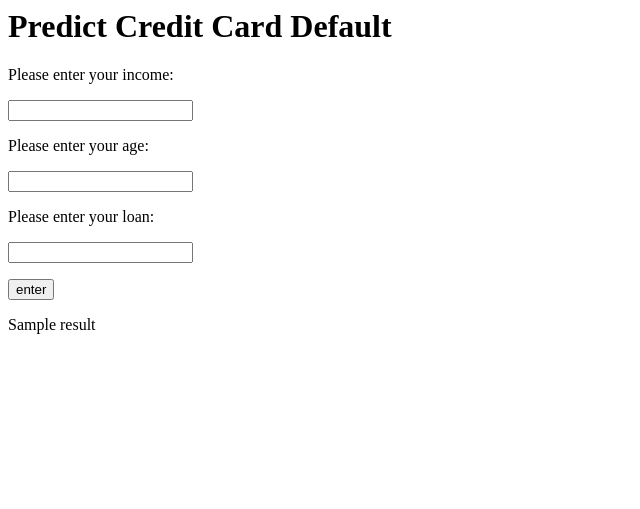
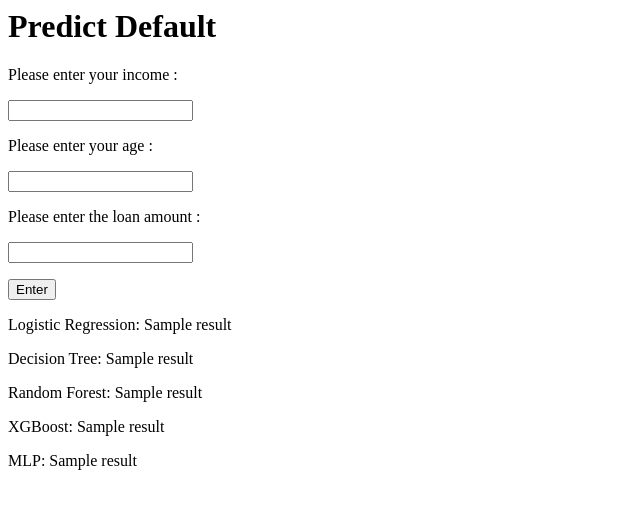
Before and after one commit to xinhui123/credit_card_default, a Flask app: template templates/index.html in a window 1280 px wide. Shown: the top 509 px of the page, without its empty margins (0-640 px from the left). Run offline with Flask 2, Linux system fonts and the light colour scheme; the template is opened without the code that fills it: most values are stand-ins (such as "Sample title", 1, 10 or a date in 2020).

Commit message:
Update index.html

```diff
--- a/templates/index.html
+++ b/templates/index.html
@@ -1,15 +1,20 @@
 <html>
-    <body>
-        <h1> Predict Credit Card Default</h1>
-        <form action="/" method="post">
-            <p>Please enter your income:</p>
-            <p><input type="number" step="1000" name="income"></p>
-            <p>Please enter your age:</p>
-            <p><input type="number" step="1" name="age"></p>
-            <p>Please enter your loan:</p>
-            <p><input type="number" step="1000" name="loan"></p>
-            <p><input type="submit" value="enter"></p>
-        </form>
-        {{result}}
-    </body>
+  <body>
+    <h1>Predict Default</h1>
+    <form action="/" method="post">
+      <p>Please enter your income :</p>
+      <p><input type="number" step="any" name="income" /></p>
+      <p>Please enter your age :</p>
+      <p><input type="number" step="any" name="age" /></p>
+
+      <p>Please enter the loan amount :</p>
+      <p><input type="number" step="any" name="loan" /></p>
+      <p><input type="submit" value="Enter" /></p>
+    </form>
+    <p>Logistic Regression: {{result[0]}}</p>
+    <p>Decision Tree: {{result[1]}}</p>
+    <p>Random Forest: {{result[2]}}</p>
+    <p>XGBoost: {{result[3]}}</p>
+    <p>MLP: {{result[4]}}</p>
+  </body>
 </html>
```
